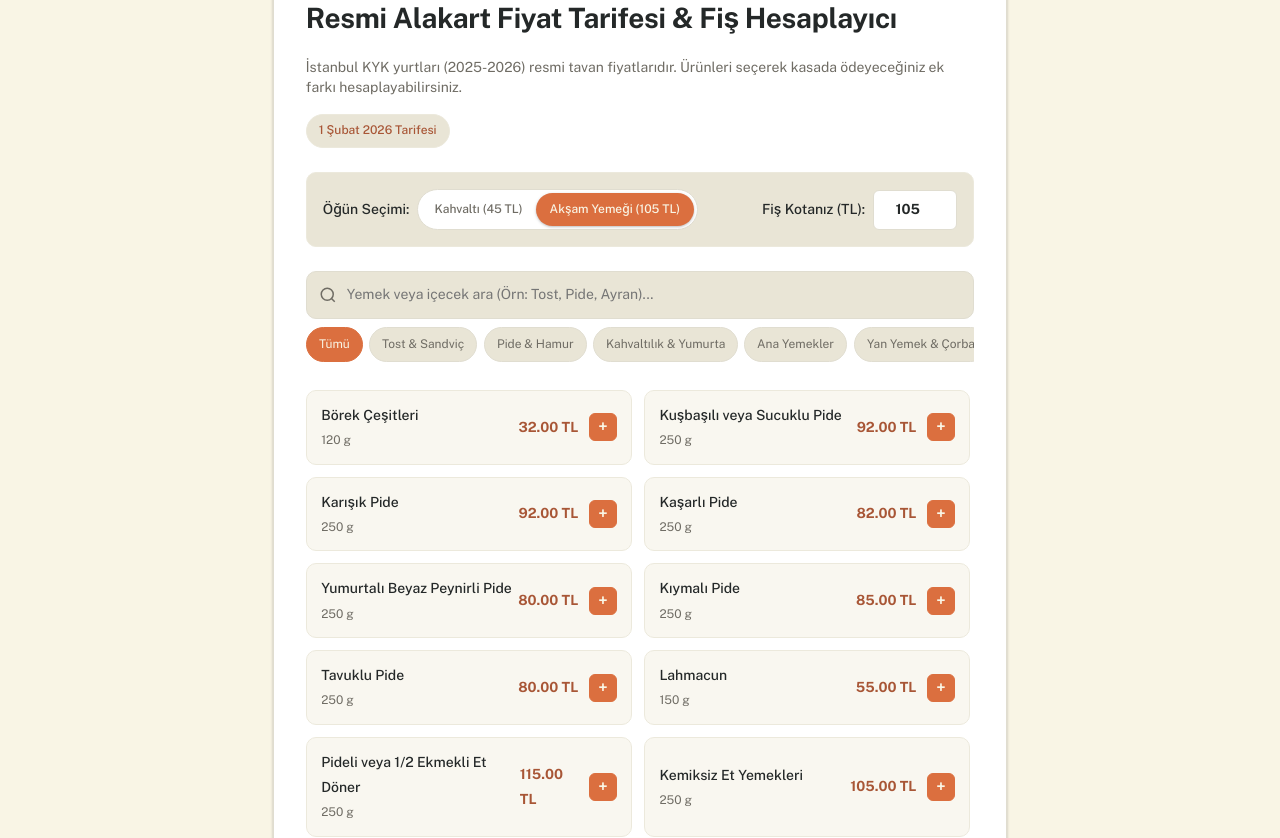
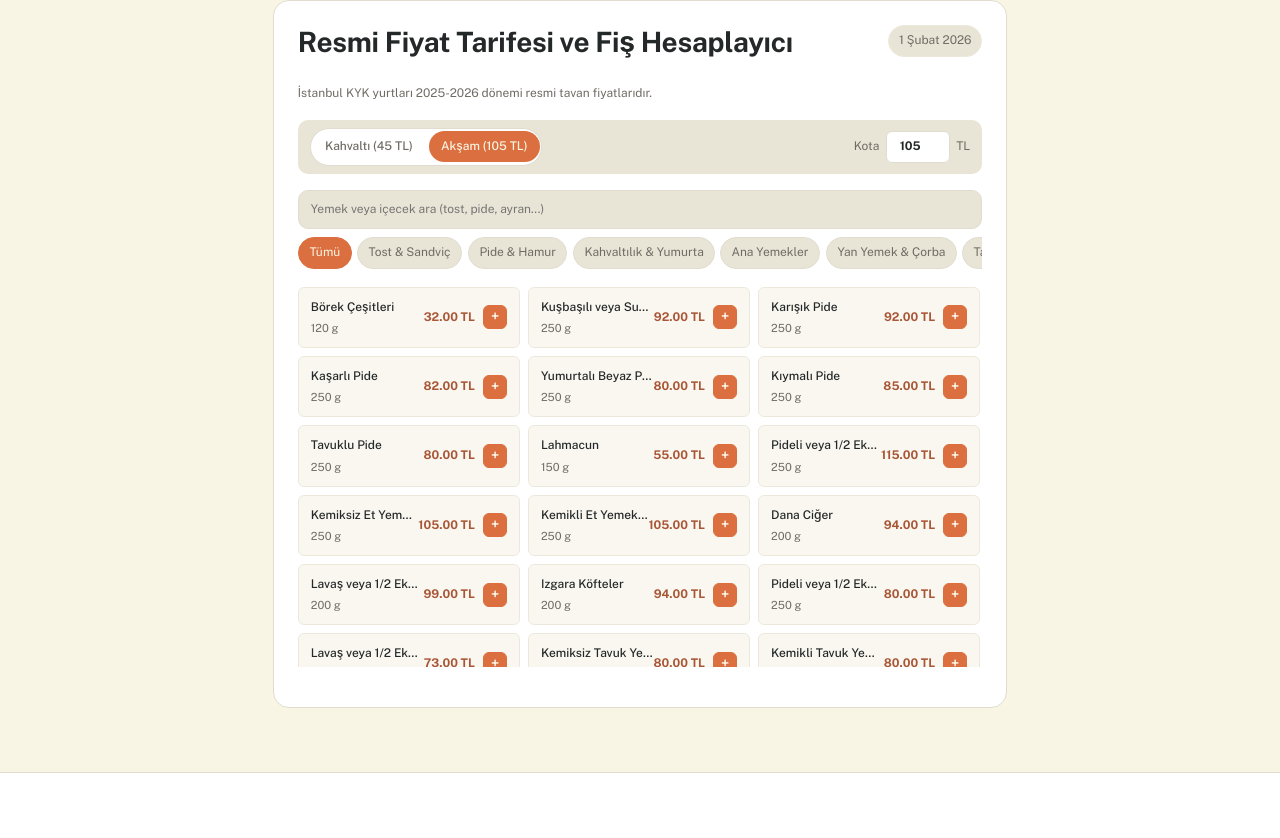
Before and after one commit to koder-cog/kepce, a SvelteKit app in the folder webapp/: page /kyk-beslenme-yardimi in a window 1280 px wide. Shown: the part 1678-2516 px from the top of the page. Built offline with nearby package versions, Linux system fonts and the light colour scheme; a web font is replaced by a local one.

Commit message:
refactor(pricing): declutter calculator UI, remove emojis, enforce XOR button rule, and add text transition

```diff
--- a/webapp/src/components/features/pricing/PricingCalculator.svelte
+++ b/webapp/src/components/features/pricing/PricingCalculator.svelte
@@ -79,24 +79,20 @@
 
 <section class="pricing-calc" aria-labelledby="pricing-calc-title">
   <div class="pricing-calc__header">
-    <div class="pricing-calc__title-group">
+    <div>
       <h2 id="pricing-calc-title" class="pricing-calc__title">
-        Resmi Alakart Fiyat Tarifesi & Fiş Hesaplayıcı
+        Resmi Fiyat Tarifesi ve Fiş Hesaplayıcı
       </h2>
       <p class="pricing-calc__subtitle">
-        {pricingData.cityName} KYK yurtları ({pricingData.period}) resmi tavan fiyatlarıdır. Ürünleri seçerek kasada ödeyeceğiniz ek farkı hesaplayabilirsiniz.
+        {pricingData.cityName} KYK yurtları {pricingData.period} dönemi resmi tavan fiyatlarıdır.
       </p>
     </div>
-    <div class="pricing-calc__badge">
-      <span>{pricingData.effectiveDate} Tarifesi</span>
-    </div>
+    <span class="pricing-calc__badge">{pricingData.effectiveDate}</span>
   </div>
 
   <!-- Öğün & Kota Ayarı -->
-  <div class="pricing-calc__controls-box">
-    <div class="pricing-calc__meal-toggle">
-      <span class="pricing-calc__control-label">Öğün Seçimi:</span>
-      <div class="pricing-calc__pill-group" role="tablist">
+  <div class="pricing-calc__controls">
+    <div class="pricing-calc__meal-toggle" role="tablist">
       <button
         type="button"
         role="tab"
@@ -113,14 +109,13 @@
         class="pricing-calc__pill-btn {selectedMeal === 'dinner' ? 'is-active' : ''}"
         onclick={() => handleMealChange("dinner")}
       >
-          Akşam Yemeği (105 TL)
+        Akşam (105 TL)
       </button>
     </div>
-    </div>
 
-    <div class="pricing-calc__allowance-input">
-      <label for="allowance-input" class="pricing-calc__control-label">
-        Fiş Kotanız (TL):
+    <div class="pricing-calc__quota">
+      <label for="allowance-input" class="pricing-calc__quota-label">
+        Kota
       </label>
       <input
         id="allowance-input"
@@ -129,21 +124,18 @@
         max="500"
         step="1"
         bind:value={allowanceInput}
-        class="pricing-calc__input"
+        class="pricing-calc__quota-input"
       />
+      <span class="pricing-calc__quota-unit">TL</span>
     </div>
   </div>
 
   <!-- Arama ve Kategori Filtresi -->
-  <div class="pricing-calc__filter-bar">
+  <div class="pricing-calc__filter">
     <div class="pricing-calc__search">
-      <svg class="pricing-calc__search-icon" viewBox="0 0 24 24" width="18" height="18" fill="none" stroke="currentColor" stroke-width="2">
-        <circle cx="11" cy="11" r="8"></circle>
-        <line x1="21" y1="21" x2="16.65" y2="16.65"></line>
-      </svg>
       <input
         type="text"
-        placeholder="Yemek veya içecek ara (Örn: Tost, Pide, Ayran)..."
+        placeholder="Yemek veya içecek ara (tost, pide, ayran...)"
         bind:value={searchQuery}
         class="pricing-calc__search-input"
       />
@@ -152,9 +144,8 @@
           type="button"
           class="pricing-calc__search-clear"
           onclick={() => (searchQuery = "")}
-          aria-label="Aramayı temizle"
         >
-          ✕
+          Temizle
         </button>
       {/if}
     </div>
@@ -185,8 +176,8 @@
         {@const qty = tray[item.id] || 0}
         <div class="pricing-calc__item {qty > 0 ? 'is-selected' : ''}">
           <div class="pricing-calc__item-info">
-            <div class="pricing-calc__item-name">{item.name}</div>
-            <div class="pricing-calc__item-portion">{item.portion}</div>
+            <span class="pricing-calc__item-name">{item.name}</span>
+            <span class="pricing-calc__item-portion">{item.portion}</span>
           </div>
           <div class="pricing-calc__item-action">
             <span class="pricing-calc__item-price">{item.price.toFixed(2)} TL</span>
@@ -194,7 +185,7 @@
               {#if qty > 0}
                 <button
                   type="button"
-                  class="pricing-calc__btn-count is-sub"
+                  class="pricing-calc__btn-count"
                   onclick={() => removeItem(item.id)}
                   aria-label="Bir azalt"
                 >
@@ -206,7 +197,7 @@
                 type="button"
                 class="pricing-calc__btn-count is-add"
                 onclick={() => addItem(item)}
-                aria-label="Tepsiye ekle"
+                aria-label="Ekle"
               >
                 +
               </button>
@@ -217,51 +208,52 @@
     {/if}
   </div>
 
-  <!-- Canlı Tepsi ve Hesaplama Paneli -->
+  <!-- Tepsi ve Hesaplama Paneli -->
   {#if totalTrayCount > 0}
     <div class="pricing-calc__summary">
       <div class="pricing-calc__summary-header">
-        <div class="pricing-calc__summary-title">
-          <span>🍽️ Seçilenler ({totalTrayCount} Ürün)</span>
+        <span class="pricing-calc__summary-title">Seçilen Ürünler ({totalTrayCount})</span>
         <button type="button" class="pricing-calc__btn-clear" onclick={clearTray}>
-            Tepsiyi Sıfırla
+          Sıfırla
         </button>
       </div>
+
       <div class="pricing-calc__summary-chips">
         {#each trayItems as item (item.id)}
           <span class="pricing-calc__summary-chip">
-              {item.name} <strong class="chip-qty">x{item.qty}</strong> ({item.itemTotal.toFixed(2)} TL)
+            <span>{item.name}</span>
+            <span class="chip-qty">{item.qty} adet</span>
+            <span class="chip-price">{item.itemTotal.toFixed(2)} TL</span>
             <button
               type="button"
               class="chip-remove"
               onclick={() => removeItem(item.id)}
-                aria-label="Kaldır"
             >
-                ✕
+              Sil
             </button>
           </span>
         {/each}
       </div>
+
+      <div class="pricing-calc__summary-footer">
+        <div class="pricing-calc__totals">
+          <div class="pricing-calc__total-line">
+            <span>Tutar:</span>
+            <strong>{totalTrayPrice.toFixed(2)} TL</strong>
+          </div>
+          <div class="pricing-calc__total-line is-muted">
+            <span>Kota:</span>
+            <span>{allowanceInput.toFixed(2)} TL</span>
+          </div>
         </div>
 
-      <div class="pricing-calc__summary-footer">
-        <div class="pricing-calc__metric">
-          <span class="metric-label">Toplam Tutar:</span>
-          <strong class="metric-val">{totalTrayPrice.toFixed(2)} TL</strong>
-        </div>
-
-        <div class="pricing-calc__metric">
-          <span class="metric-label">Fiş Kotası:</span>
-          <span class="metric-val">{allowanceInput.toFixed(2)} TL</span>
-        </div>
-
-        <div class="pricing-calc__metric-status {isUnderQuota ? 'is-success' : 'is-warning'}">
+        <div class="pricing-calc__result">
           {#if isUnderQuota}
-            <span class="status-badge is-green">✓ Fiş Limitiniz Karşılıyor</span>
-            <span class="status-sub">0.00 TL Ek Ödeme (Kalan: {Math.abs(difference).toFixed(2)} TL)</span>
+            <span class="pricing-calc__status-tag is-ok">Limit İçi</span>
+            <span class="pricing-calc__result-text">0.00 TL ek ödeme</span>
           {:else}
-            <span class="status-badge is-orange">⚠️ Limit Aşımı</span>
-            <span class="status-sub">Kasada Ödenecek Fark: <strong>+{difference.toFixed(2)} TL</strong></span>
+            <span class="pricing-calc__status-tag is-warn">Limit Aşımı</span>
+            <span class="pricing-calc__result-text">Fark: +{difference.toFixed(2)} TL</span>
           {/if}
         </div>
       </div>
@@ -272,11 +264,10 @@
 <style>
   .pricing-calc {
     margin-top: var(--space-2xl, 2.5rem);
-    padding: var(--space-xl, 1.5rem);
+    padding: var(--space-lg, 1.25rem);
     background: var(--color-card);
     border: 1px solid var(--color-border);
     border-radius: var(--radius-card, 16px);
-    box-shadow: var(--shadow-sm, 0 1px 3px rgba(0, 0, 0, 0.05));
     color: var(--color-text);
   }
 
@@ -285,77 +276,62 @@
     justify-content: space-between;
     align-items: flex-start;
     gap: var(--space-md, 1rem);
-    margin-bottom: var(--space-lg, 1.25rem);
+    margin-bottom: var(--space-md, 1rem);
     flex-wrap: wrap;
   }
 
   .pricing-calc__title {
     font-family: var(--font-body);
-    font-size: var(--text-h3, 1.25rem);
+    font-size: var(--text-h3, 1.125rem);
     font-weight: var(--font-weight-bold, 700);
-    margin: 0 0 0.35rem 0 !important;
+    margin: 0 0 0.25rem 0 !important;
     color: var(--color-text-primary);
   }
 
   .pricing-calc__subtitle {
-    font-size: var(--text-sm, 0.875rem);
+    font-size: var(--text-xs, 0.8125rem);
     color: var(--color-text-secondary);
     margin: 0 !important;
-    line-height: var(--leading-normal, 1.4);
   }
 
   .pricing-calc__badge {
     background: var(--color-surface-sunken);
     border: 1px solid var(--color-border-light);
-    padding: 0.35rem 0.75rem;
+    padding: 0.25rem 0.6rem;
     border-radius: var(--radius-full, 9999px);
     font-size: var(--text-xs, 0.75rem);
-    font-weight: var(--font-weight-medium, 600);
-    color: var(--color-accent-text);
+    color: var(--color-text-secondary);
     white-space: nowrap;
   }
 
-  .pricing-calc__controls-box {
+  .pricing-calc__controls {
     display: flex;
     justify-content: space-between;
     align-items: center;
     gap: var(--space-md, 1rem);
     background: var(--color-surface-sunken);
-    padding: var(--space-md, 1rem);
+    padding: 0.5rem 0.75rem;
     border-radius: var(--radius-md, 10px);
-    border: 1px solid var(--color-border-light);
-    margin-bottom: var(--space-lg, 1.25rem);
+    margin-bottom: var(--space-md, 1rem);
     flex-wrap: wrap;
   }
 
-  .pricing-calc__meal-toggle,
-  .pricing-calc__allowance-input {
+  .pricing-calc__meal-toggle {
     display: flex;
-    align-items: center;
-    gap: var(--space-sm, 0.75rem);
-  }
-
-  .pricing-calc__control-label {
-    font-size: var(--text-sm, 0.875rem);
-    font-weight: var(--font-weight-medium, 600);
-    color: var(--color-text-primary);
-  }
-
-  .pricing-calc__pill-group {
-    display: flex;
+    gap: 4px;
     background: var(--color-card);
-    padding: 3px;
+    padding: 2px;
     border-radius: var(--radius-full, 9999px);
     border: 1px solid var(--color-border);
   }
 
   .pricing-calc__pill-btn {
-    padding: 0.35rem 0.85rem;
+    padding: 0.3rem 0.75rem;
     border-radius: var(--radius-full, 9999px);
     border: none;
     background: transparent;
     font-family: var(--font-body);
-    font-size: var(--text-xs, 0.8125rem);
+    font-size: var(--text-xs, 0.75rem);
     font-weight: var(--font-weight-medium, 600);
     color: var(--color-text-secondary);
     cursor: pointer;
@@ -365,33 +341,47 @@
   .pricing-calc__pill-btn.is-active {
     background: var(--color-accent-primary);
     color: var(--color-text-on-dark, #ffffff);
-    box-shadow: var(--shadow-sm, 0 1px 2px rgba(0, 0, 0, 0.15));
   }
 
-  .pricing-calc__input {
-    width: 84px;
-    padding: 0.4rem 0.6rem;
+  .pricing-calc__quota {
+    display: flex;
+    align-items: center;
+    gap: 0.4rem;
+  }
+
+  .pricing-calc__quota-label {
+    font-size: var(--text-xs, 0.75rem);
+    color: var(--color-text-secondary);
+  }
+
+  .pricing-calc__quota-input {
+    width: 64px;
+    padding: 0.25rem 0.4rem;
     border: 1px solid var(--color-border);
     border-radius: var(--radius-sm, 6px);
     font-family: var(--font-body);
-    font-size: var(--text-sm, 0.875rem);
+    font-size: var(--text-xs, 0.8125rem);
     font-weight: var(--font-weight-bold, 700);
     text-align: center;
     background: var(--color-card);
     color: var(--color-text-primary);
     outline: none;
-    transition: border-color var(--dur-fast, 0.15s) ease;
   }
 
-  .pricing-calc__input:focus {
+  .pricing-calc__quota-input:focus {
     border-color: var(--color-accent-primary);
   }
 
-  .pricing-calc__filter-bar {
+  .pricing-calc__quota-unit {
+    font-size: var(--text-xs, 0.75rem);
+    color: var(--color-text-secondary);
+  }
+
+  .pricing-calc__filter {
     display: flex;
     flex-direction: column;
-    gap: var(--space-sm, 0.75rem);
-    margin-bottom: var(--space-lg, 1.25rem);
+    gap: 0.5rem;
+    margin-bottom: var(--space-md, 1rem);
   }
 
   .pricing-calc__search {
@@ -400,24 +390,16 @@
     align-items: center;
   }
 
-  .pricing-calc__search-icon {
-    position: absolute;
-    left: 0.85rem;
-    color: var(--color-text-secondary);
-    pointer-events: none;
-  }
-
   .pricing-calc__search-input {
     width: 100%;
-    padding: 0.65rem 2.2rem 0.65rem 2.5rem;
+    padding: 0.5rem 4.5rem 0.5rem 0.75rem;
     border: 1px solid var(--color-border);
-    border-radius: var(--radius-md, 10px);
+    border-radius: var(--radius-md, 8px);
     font-family: var(--font-body);
-    font-size: var(--text-sm, 0.875rem);
+    font-size: var(--text-xs, 0.8125rem);
     background: var(--color-surface-sunken);
     color: var(--color-text-primary);
     outline: none;
-    transition: border-color var(--dur-fast, 0.15s) ease;
   }
 
   .pricing-calc__search-input:focus {
@@ -426,39 +408,34 @@
 
   .pricing-calc__search-clear {
     position: absolute;
-    right: 0.75rem;
+    right: 0.6rem;
     background: none;
     border: none;
     color: var(--color-text-secondary);
     cursor: pointer;
-    font-size: 0.875rem;
+    font-size: var(--text-xs, 0.75rem);
     padding: 0.2rem;
   }
 
   .pricing-calc__categories {
     display: flex;
-    gap: 0.4rem;
+    gap: 0.35rem;
     overflow-x: auto;
-    padding-bottom: 4px;
-    scrollbar-width: thin;
+    padding-bottom: 2px;
+    scrollbar-width: none;
   }
 
   .pricing-calc__category-btn {
-    padding: 0.35rem 0.75rem;
+    padding: 0.25rem 0.65rem;
     border: 1px solid var(--color-border);
     border-radius: var(--radius-full, 9999px);
     background: var(--color-surface-sunken);
     font-family: var(--font-body);
-    font-size: var(--text-xs, 0.8125rem);
+    font-size: var(--text-xs, 0.75rem);
     color: var(--color-text-secondary);
     cursor: pointer;
     white-space: nowrap;
     transition: all var(--dur-fast, 0.15s) ease;
-  }
-
-  .pricing-calc__category-btn:hover {
-    border-color: var(--color-border-strong);
-    color: var(--color-text-primary);
   }
 
   .pricing-calc__category-btn.is-active {
@@ -469,23 +446,23 @@
 
   .pricing-calc__grid {
     display: grid;
-    grid-template-columns: repeat(auto-fill, minmax(260px, 1fr));
-    gap: 0.75rem;
-    max-height: 480px;
+    grid-template-columns: repeat(auto-fill, minmax(220px, 1fr));
+    gap: 0.5rem;
+    max-height: 380px;
     overflow-y: auto;
-    padding-right: 4px;
-    margin-bottom: var(--space-lg, 1.25rem);
+    padding-right: 2px;
+    margin-bottom: var(--space-md, 1rem);
   }
 
   .pricing-calc__item {
     display: flex;
     justify-content: space-between;
     align-items: center;
-    padding: 0.75rem 0.9rem;
+    padding: 0.55rem 0.75rem;
     background: var(--color-surface-variant);
     border: 1px solid var(--color-border-light);
-    border-radius: var(--radius-md, 10px);
-    transition: border-color var(--dur-fast, 0.15s) ease, background var(--dur-fast, 0.15s) ease;
+    border-radius: var(--radius-sm, 8px);
+    transition: border-color var(--dur-fast, 0.15s) ease;
   }
 
   .pricing-calc__item.is-selected {
@@ -493,26 +470,35 @@
     background: var(--color-accent-subtle);
   }
 
+  .pricing-calc__item-info {
+    display: flex;
+    flex-direction: column;
+    min-width: 0;
+  }
+
   .pricing-calc__item-name {
-    font-size: var(--text-sm, 0.875rem);
+    font-size: var(--text-xs, 0.8125rem);
     font-weight: var(--font-weight-medium, 600);
     color: var(--color-text-primary);
+    white-space: nowrap;
+    overflow: hidden;
+    text-overflow: ellipsis;
   }
 
   .pricing-calc__item-portion {
-    font-size: var(--text-xs, 0.75rem);
+    font-size: 0.7rem;
     color: var(--color-text-secondary);
-    margin-top: 2px;
   }
 
   .pricing-calc__item-action {
     display: flex;
     align-items: center;
-    gap: 0.65rem;
+    gap: 0.5rem;
+    flex-shrink: 0;
   }
 
   .pricing-calc__item-price {
-    font-size: var(--text-sm, 0.875rem);
+    font-size: var(--text-xs, 0.8125rem);
     font-weight: var(--font-weight-bold, 700);
     color: var(--color-accent-text);
   }
@@ -520,17 +506,17 @@
   .pricing-calc__counter {
     display: flex;
     align-items: center;
-    gap: 0.35rem;
+    gap: 0.25rem;
   }
 
   .pricing-calc__btn-count {
-    width: 28px;
-    height: 28px;
-    border-radius: var(--radius-sm, 6px);
+    width: 24px;
+    height: 24px;
+    border-radius: var(--radius-sm, 4px);
     border: 1px solid var(--color-border);
     background: var(--color-card);
     color: var(--color-text-primary);
-    font-size: 1rem;
+    font-size: 0.875rem;
     font-weight: 700;
     display: flex;
     align-items: center;
@@ -545,62 +531,48 @@
     border-color: var(--color-accent-primary);
   }
 
-  .pricing-calc__btn-count.is-add:hover {
-    background: var(--color-accent-primary-hover);
-  }
-
-  .pricing-calc__btn-count.is-sub:hover {
-    border-color: var(--color-border-strong);
-    color: var(--color-error);
-  }
-
   .pricing-calc__count-badge {
-    font-size: var(--text-xs, 0.8125rem);
+    font-size: var(--text-xs, 0.75rem);
     font-weight: var(--font-weight-bold, 700);
-    min-width: 16px;
+    min-width: 14px;
     text-align: center;
     color: var(--color-accent-text);
   }
 
   .pricing-calc__empty {
     grid-column: 1 / -1;
-    padding: var(--space-2xl, 2rem);
+    padding: var(--space-xl, 1.5rem);
     text-align: center;
     color: var(--color-text-secondary);
-    font-size: var(--text-sm, 0.875rem);
+    font-size: var(--text-xs, 0.8125rem);
   }
 
-  /* Summary Drawer / Box */
+  /* Summary Box */
   .pricing-calc__summary {
-    background: var(--color-surface-elevated);
-    border: 2px solid var(--color-border);
-    border-radius: var(--radius-card, 14px);
-    padding: var(--space-lg, 1.25rem);
-    box-shadow: var(--shadow-md, 0 4px 6px -1px rgba(0, 0, 0, 0.1));
+    background: var(--color-surface-sunken);
+    border: 1px solid var(--color-border);
+    border-radius: var(--radius-md, 10px);
+    padding: var(--space-md, 1rem);
   }
 
   .pricing-calc__summary-header {
-    margin-bottom: var(--space-md, 1rem);
-    border-bottom: 1px dashed var(--color-border);
-    padding-bottom: var(--space-sm, 0.75rem);
+    display: flex;
+    justify-content: space-between;
+    align-items: center;
+    margin-bottom: 0.5rem;
   }
 
   .pricing-calc__summary-title {
-    display: flex;
-    justify-content: space-between;
-    align-items: center;
-    font-size: var(--text-sm, 0.9375rem);
+    font-size: var(--text-xs, 0.8125rem);
     font-weight: var(--font-weight-bold, 700);
     color: var(--color-text-primary);
-    margin-bottom: var(--space-sm, 0.65rem);
   }
 
   .pricing-calc__btn-clear {
     background: none;
     border: none;
     color: var(--color-error, #d2564a);
-    font-size: var(--text-xs, 0.8125rem);
-    font-weight: var(--font-weight-medium, 600);
+    font-size: var(--text-xs, 0.75rem);
     cursor: pointer;
     padding: 0;
   }
@@ -612,18 +584,19 @@
   .pricing-calc__summary-chips {
     display: flex;
     flex-wrap: wrap;
-    gap: 0.5rem;
+    gap: 0.35rem;
+    margin-bottom: 0.75rem;
   }
 
   .pricing-calc__summary-chip {
     display: inline-flex;
     align-items: center;
-    gap: 0.35rem;
-    background: var(--color-surface-sunken);
+    gap: 0.3rem;
+    background: var(--color-card);
     border: 1px solid var(--color-border-light);
-    padding: 0.25rem 0.6rem;
-    border-radius: var(--radius-sm, 6px);
-    font-size: var(--text-xs, 0.8125rem);
+    padding: 0.2rem 0.45rem;
+    border-radius: var(--radius-sm, 4px);
+    font-size: var(--text-xs, 0.75rem);
     color: var(--color-text-primary);
   }
 
@@ -631,14 +604,17 @@
     color: var(--color-accent-text);
   }
 
+  .chip-price {
+    color: var(--color-text-secondary);
+  }
+
   .chip-remove {
     background: none;
     border: none;
     color: var(--color-text-secondary);
     cursor: pointer;
-    font-size: 0.75rem;
-    padding: 0;
-    margin-left: 2px;
+    font-size: 0.7rem;
+    padding: 0 0 0 2px;
   }
 
   .chip-remove:hover {
@@ -649,76 +625,53 @@
     display: flex;
     justify-content: space-between;
     align-items: center;
-    gap: var(--space-md, 1rem);
+    padding-top: 0.5rem;
+    border-top: 1px solid var(--color-border-light);
     flex-wrap: wrap;
+    gap: 0.5rem;
   }
 
-  .pricing-calc__metric {
+  .pricing-calc__totals {
     display: flex;
-    flex-direction: column;
-    gap: 2px;
+    gap: 1rem;
+    font-size: var(--text-xs, 0.8125rem);
   }
 
-  .metric-label {
-    font-size: var(--text-xs, 0.75rem);
-    color: var(--color-text-secondary);
-    font-weight: var(--font-weight-medium, 500);
+  .pricing-calc__total-line {
+    display: flex;
+    gap: 0.3rem;
   }
 
-  .metric-val {
-    font-size: var(--text-lg, 1.125rem);
+  .pricing-calc__total-line.is-muted {
+    color: var(--color-text-secondary);
+  }
+
+  .pricing-calc__result {
+    display: flex;
+    align-items: center;
+    gap: 0.5rem;
+  }
+
+  .pricing-calc__status-tag {
+    font-size: var(--text-xs, 0.75rem);
+    font-weight: var(--font-weight-bold, 700);
+    padding: 0.15rem 0.5rem;
+    border-radius: var(--radius-full, 9999px);
+  }
+
+  .pricing-calc__status-tag.is-ok {
+    background: rgba(173, 209, 138, 0.2);
+    color: var(--color-success-text);
+  }
+
+  .pricing-calc__status-tag.is-warn {
+    background: rgba(236, 191, 127, 0.2);
+    color: var(--color-warning-text);
+  }
+
+  .pricing-calc__result-text {
+    font-size: var(--text-xs, 0.8125rem);
     font-weight: var(--font-weight-bold, 700);
     color: var(--color-text-primary);
   }
-
-  .pricing-calc__metric-status {
-    display: flex;
-    flex-direction: column;
-    align-items: flex-end;
-    gap: 2px;
-  }
-
-  .status-badge {
-    font-size: var(--text-xs, 0.8125rem);
-    font-weight: var(--font-weight-bold, 700);
-    padding: 0.25rem 0.65rem;
-    border-radius: var(--radius-full, 9999px);
-  }
-
-  .status-badge.is-green {
-    background: rgba(173, 209, 138, 0.15);
-    color: var(--color-success-text);
-    border: 1px solid var(--color-success);
-  }
-
-  .status-badge.is-orange {
-    background: rgba(236, 191, 127, 0.15);
-    color: var(--color-warning-text);
-    border: 1px solid var(--color-warning);
-  }
-
-  .status-sub {
-    font-size: var(--text-xs, 0.8125rem);
-    color: var(--color-text-secondary);
-  }
-
-  .status-sub strong {
-    color: var(--color-accent-text);
-  }
-
-  @media (max-width: 640px) {
-    .pricing-calc {
-      padding: var(--space-md, 1rem);
-    }
-    .pricing-calc__controls-box,
-    .pricing-calc__summary-footer {
-      flex-direction: column;
-      align-items: flex-start;
-    }
-    .pricing-calc__metric-status {
-      align-items: flex-start;
-      margin-top: 0.5rem;
-      width: 100%;
-    }
-  }
 </style>
--- a/webapp/src/routes/kyk-beslenme-yardimi/+page.svelte
+++ b/webapp/src/routes/kyk-beslenme-yardimi/+page.svelte
@@ -87,7 +87,9 @@
   </p>
   <p>
     Bugün şehrinizde hangi tabldot menünün çıktığını ve besin değerlerini görmek
-    için <a href="/" data-link>ana sayfaya</a> bakabilirsiniz.
+    için <a href="/" data-link>ana sayfaya</a> bakabilir, alakart büfeden yapacağınız
+    seçimlerin resmi tavan fiyatlarını ve fiş farkını ise aşağıdaki hesaplayıcıdan
+    inceleyebilirsiniz.
   </p>
 
   <PricingCalculator />
```
Lines whose indentation alone changed are shown as unchanged.
